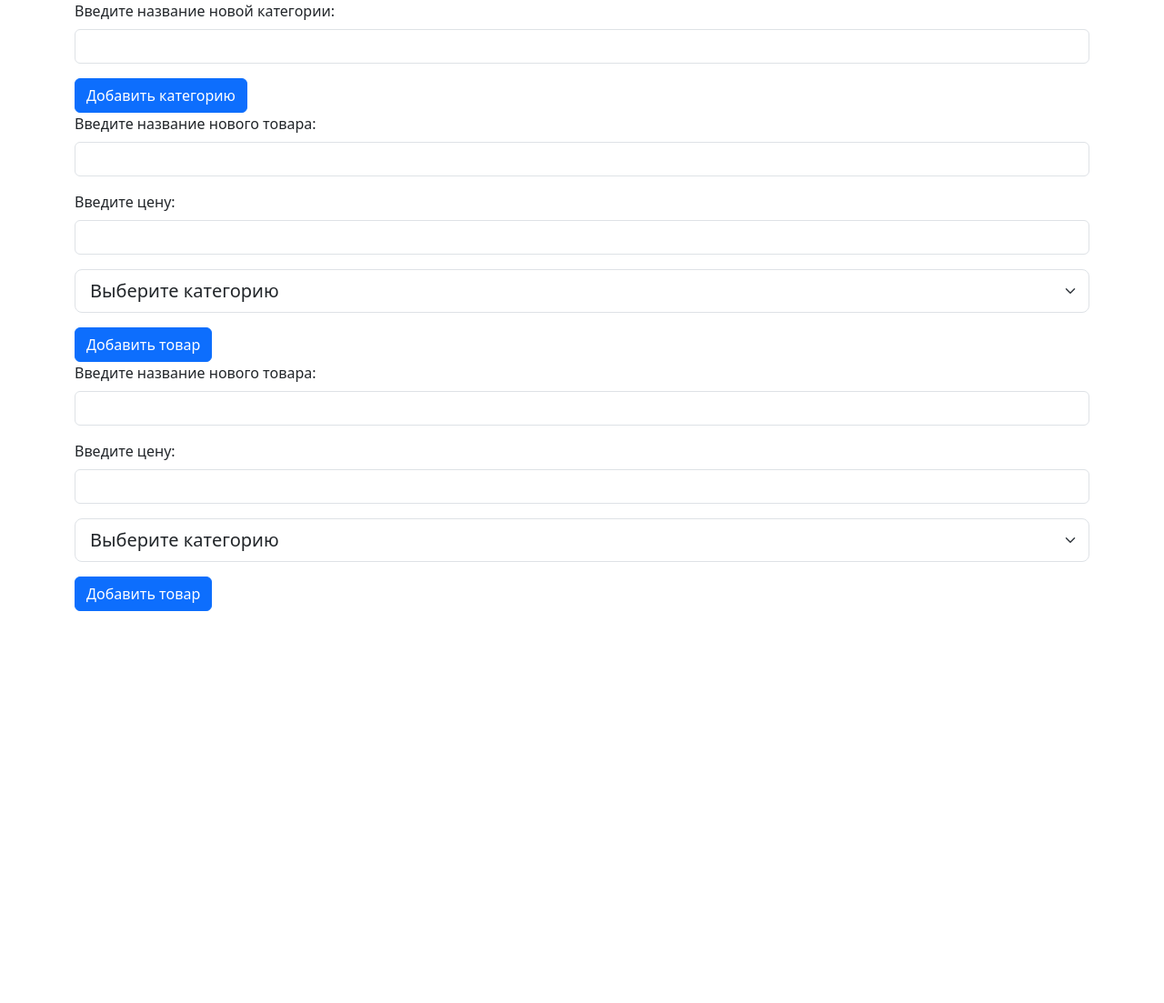
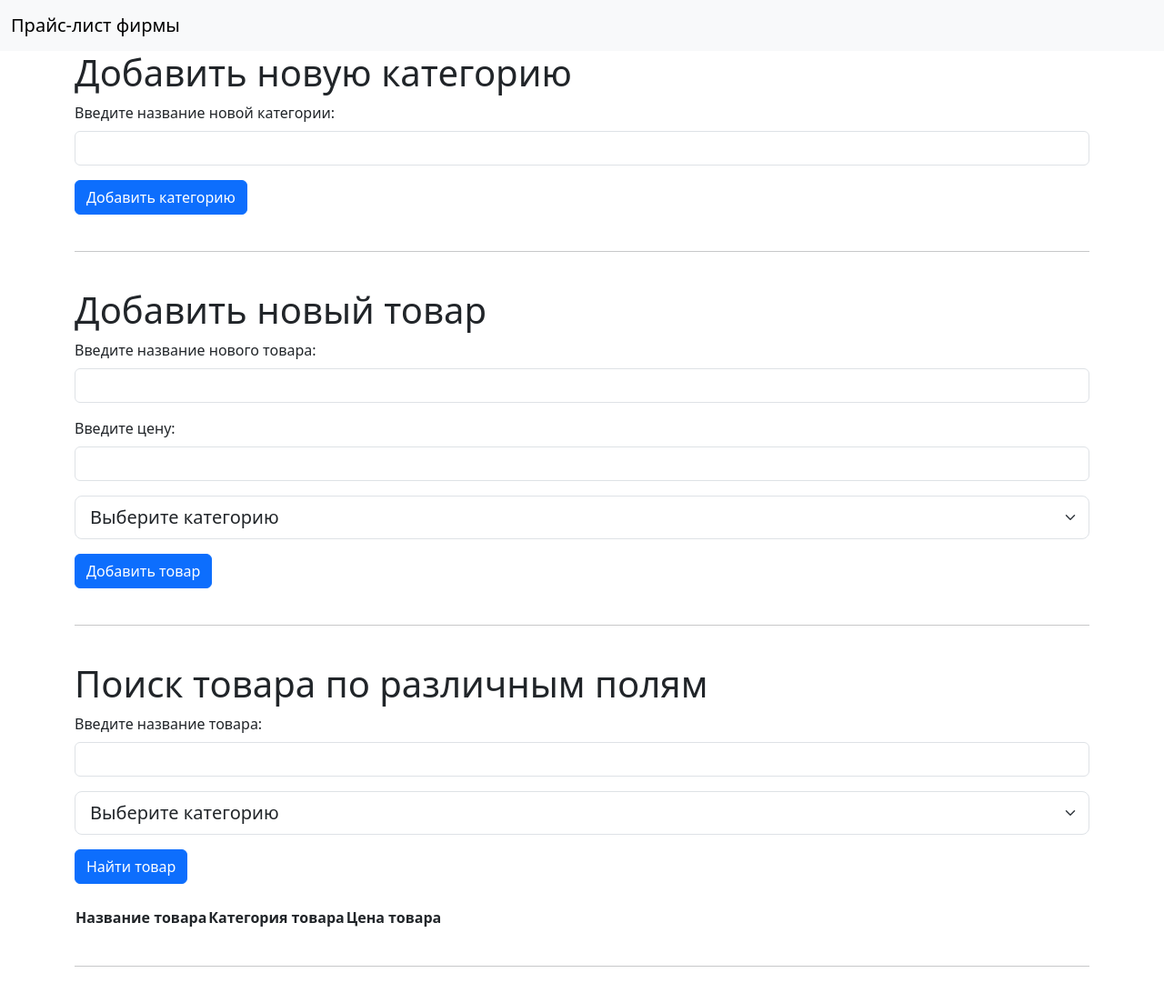
Before and after one commit to MaXIDoGG/price_list, a website: page public/index.html in a window 1280 px wide. Shown: the whole page at 91% size. Before the commit the page ends 800 px from the top, so only its background shows below. Drawn offline with nearby package versions, Linux system fonts and the light colour scheme; no server answers.

Commit message:
mb final

```diff
--- a/models/products.js
+++ b/models/products.js
@@ -19,7 +19,7 @@ const Products = db.define('products',
             allowNull: true
         },
         price: {
-            type: DataTypes.FLOAT,
+            type: DataTypes.INTEGER,
             allowNull: true
         }
     },
--- a/public/index.html
+++ b/public/index.html
@@ -10,8 +10,17 @@
 </head>
 
 <body>
+
+    <nav class="navbar bg-body-tertiary">
+        <div class="container-fluid">
+            <a class="navbar-brand" href="/">
+                Прайс-лист фирмы
+            </a>
+        </div>
+    </nav>
+
     <div class="container">
-        <div class="row">
+        <h1>Добавить новую категорию</h1>
         <form action="/addCategory" method="post">
             <div class="mb-3">
                 <label for="category" class="form-label">Введите название новой категории:</label>
@@ -19,27 +28,10 @@
             </div>
             <button type="submit" class="btn btn-primary">Добавить категорию</button>
         </form>
+        <br><hr><br>
     </div>
-        <div class="row">
-            <form action="/addProduct" method="post">
-                <div class="mb-3">
-                    <label for="productName" class="form-label">Введите название нового товара:</label>
-                    <input type="text" name="productName" class="form-control" id="productName">
-                </div>
-                <div class="mb-3">
-                    <label for="productPrice" class="form-label">Введите цену:</label>
-                    <input type="number" name="productPrice" class="form-control" id="productPrice">
-                </div>
-                <select name="ProductCategory" class="form-select form-select-lg mb-3">
-                    <option selected>Выберите категорию</option>
-                    <option value="">One</option>
-                    <option value="2">Two</option>
-                    <option value="3">Three</option>
-                  </select>
-                <button type="submit" class="btn btn-primary">Добавить товар</button>
-            </form>
-        </div>
-        <div class="row">
+    <div class="container">
+        <h1>Добавить новый товар</h1>
         <form action="/addProduct" method="post">
             <div class="mb-3">
                 <label for="productName" class="form-label">Введите название нового товара:</label>
@@ -54,10 +46,47 @@
             </select>
             <button type="submit" class="btn btn-primary">Добавить товар</button>
         </form>
+        <br><hr><br>
     </div>
+    <div class="container">
+        <h1>Поиск товара по различным полям</h1>
+        <form action="#" onsubmit="searchProduct();return false">
+            <div class="mb-3">
+                <label for="productName" class="form-label">Введите название товара:</label>
+                <input type="text" name="productName" class="form-control" id="productName1">
+            </div>
+            <!-- <div class="mb-3">
+                <label for="productPrice" class="form-label">Введите цену:</label>
+                <input type="number" name="productPrice" class="form-control" id="productPrice1">
+            </div> -->
+            <select name="ProductCategory" class="form-select form-select-lg mb-3" id="ProductCategory1">
+                <option selected>Выберите категорию</option>
+            </select>
+            <button type="submit" class="btn btn-primary">Найти товар</button>
+        </form>
+        <br>
+        <table id="productsTable">
+            <tr>
+                <th>Название товара</th>
+                <th>Категория товара</th>
+                <th>Цена товара</th>
+            </tr>
+            <!-- <tr>
+                <td></td>
+                <td>данные</td>
+            </tr> ряд с ячейками тела таблицы -->
+        </table>
+        <br><hr><br>
+    </div>
+
+        <!-- <div class="row">
+            <div class="col">
 
 
             </div>
+        </div> -->
+
+
 
 
 
--- a/public/script.js
+++ b/public/script.js
@@ -1,4 +1,6 @@
 const select = document.querySelector('#ProductCategory');
+const select1 = document.querySelector('#ProductCategory1');
+console.log(select);
 // const select0 = document.createElement('option');
 
 async function loadCategories() {
@@ -13,18 +15,53 @@ async function loadCategories() {
             let select0 = document.createElement('option');
             select0.innerText = obj["name"];
             select0.setAttribute("value", obj["id"]);
-            select.appendChild(select0);
+            let select01 = select0.cloneNode(true);
+            select1.appendChild(select0);
+            select.appendChild(select01);
         }
 
-        console.log(json);
+        // console.log(json);
     } else {
         alert("Ошибка HTTP: " + response.status);
     }
 }
 
-async function addCategory() {
-    let category = document.querySelector("category");
+async function searchProduct() {
+    let productName = document.querySelector("#productName1").getAttribute("name");
+    let productCategory = document.querySelector("#ProductCategory1").getAttribute("name");
+    let productsTable = document.querySelector("#productsTable")
+
+    let response = await fetch('/searchProduct', {
+        method: 'POST',
+        headers: {
+            'Content-Type': 'application/json;charset=utf-8'
+        },
+        body: JSON.stringify({
+            name: productName,
+            categoryid: productCategory
+        })
+    });
+
+
+    let result = await response.json();
+
+    let str = "";
+    for(let i = 0; i < result.length; i++) {
+        let obj = result[i];
+        str += `<tr>
+        <th>${obj["name"]}</th>
+        <th>${obj["categoryid"]}</th>
+        <th>${obj["price"]}</th>
+        </tr>`;
+    }
+    productsTable.innerHTML = `<tr>
+            <th>Название товара</th>
+            <th>Категория товара</th>
+            <th>Цена товара</th>
+        </tr>` + str;
+
 
 }
 
+
 loadCategories();
```
Also changed, not shown: index.js (+12 -9 lines). Lines whose indentation alone changed are shown as unchanged.
